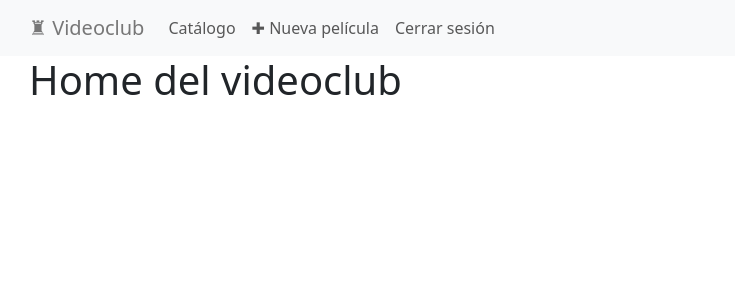
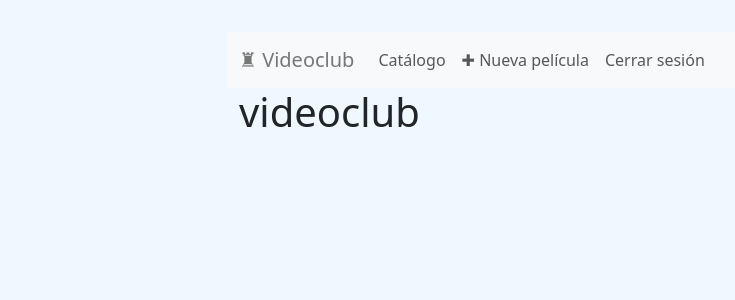
Before and after one commit to RaGiAm91/Videoclub, a Laravel app: page / in a window 1280 px wide. Shown: the top 300 px of the page, without its empty margins (53-788 px from the left). Run offline with Laravel 12, Linux system fonts and the light colour scheme.

Commit message:
cambio en el home

```diff
--- /dev/null
+++ b/public/css/local.css
@@ -0,0 +1,6 @@
+body {
+    font-family: system-ui, sans-serif;
+    max-width: 720px;
+    margin: 2rem auto;
+    background-color: aliceblue;
+}
--- a/resources/views/home.blade.php
+++ b/resources/views/home.blade.php
@@ -4,6 +4,6 @@
 
 @section('content')
 
-<h1>Home del videoclub</h1>
+<h1>videoclub</h1>
 
 @endsection
```
Also changed, not shown: database/database.sqlite.
